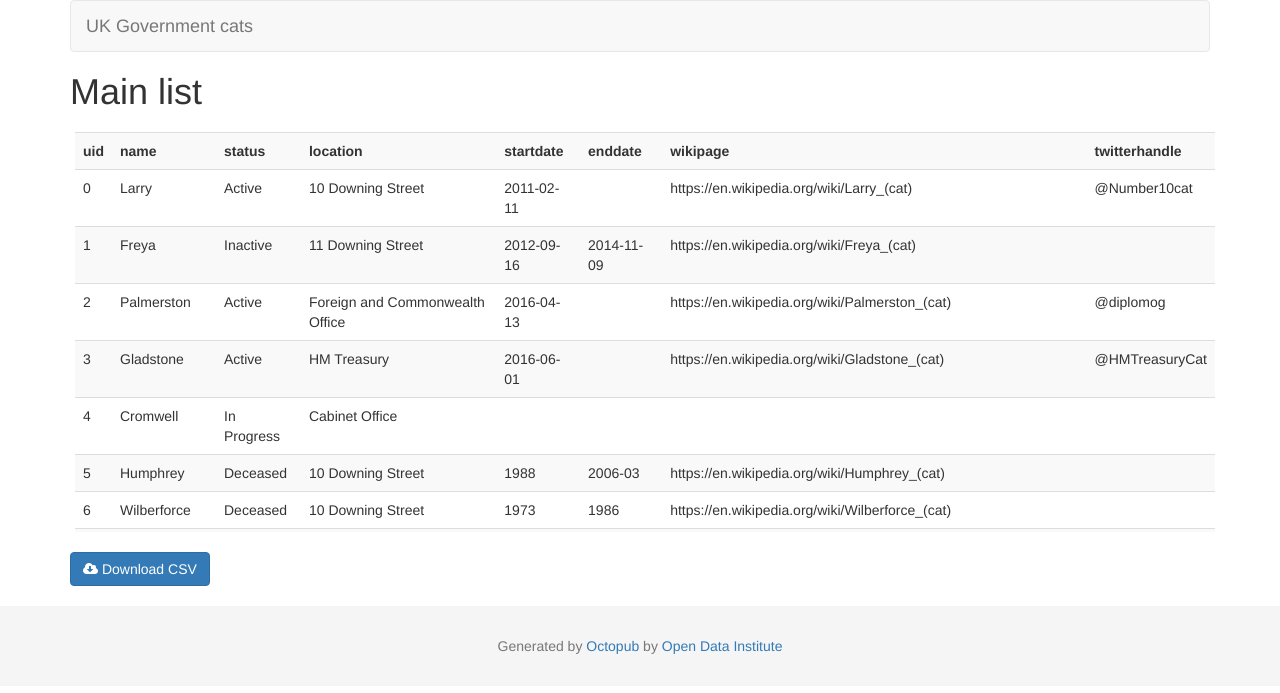
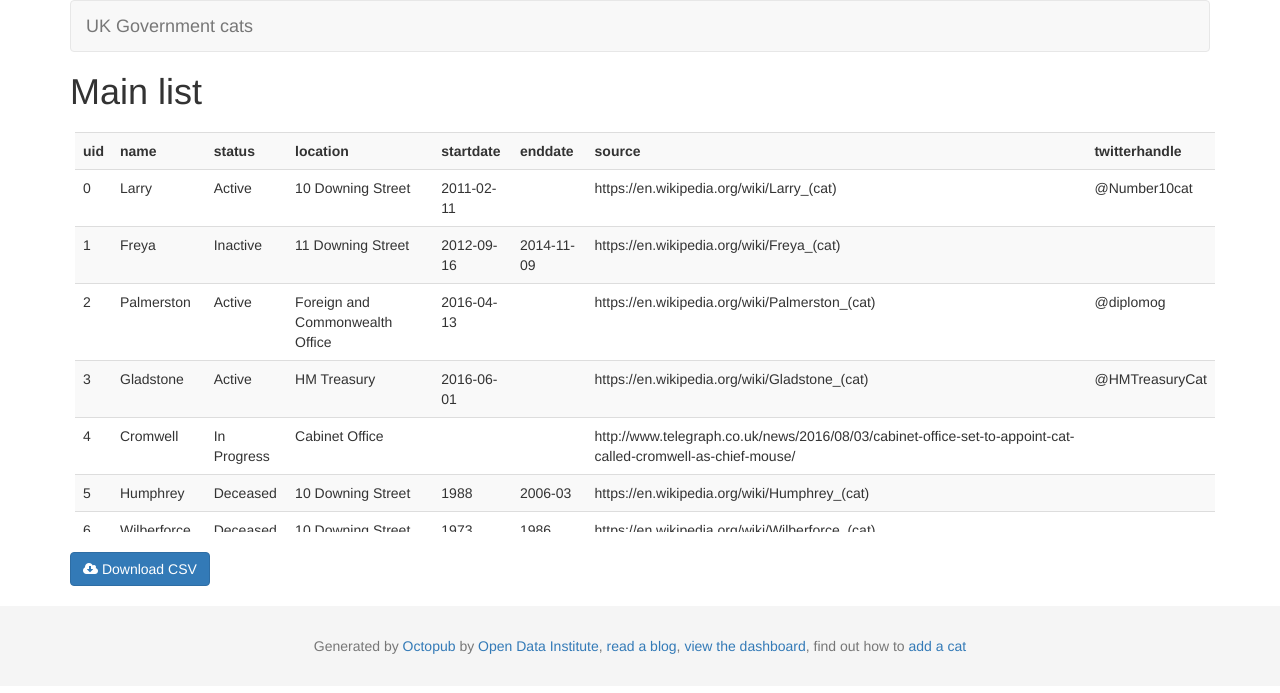
Before and after one commit to peterkwells/uk-government-cats, a Jekyll site: the page built from data/main-list.md, in a window 1280 px wide. Shown: the top 693 px of the page. Built offline with Jekyll 4.4.1, drawn with Linux system fonts in a browser that asks for light colours; nearby versions of some CDN libraries.

Commit message:
joining things, more than wiki
some light linkage, changing to source from wiki to make it easier to
evidence

```diff
--- a/_layouts/default.html
+++ b/_layouts/default.html
@@ -20,7 +20,7 @@
   </div>
   <footer class='footer'>
     <div class='container'>
-      <p class="text-muted text-center">Generated by <a href="http://octopub.io">Octopub</a> by <a href='http://www.theodi.org'>Open Data Institute</a></p>
+      <p class="text-muted text-center">Generated by <a href="http://octopub.io">Octopub</a> by <a href='http://www.theodi.org'>Open Data Institute</a>, <a href="https://medium.com/@peterkwells/gov-cats-f143d4a7407b#.us4nqba82">read a blog</a>, <a href="https://peterkwells.github.io/uk-govt-cat-dashboard/">view the dashboard</a>, find out how to <a href="https://github.com/peterkwells/uk-government-cats">add a cat</a> </p>
     </div>
   </footer>
 </body>
```
Also changed, not shown: data/main-list.csv (+7 -7 lines), README.md.
